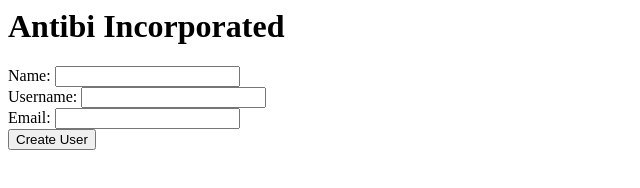
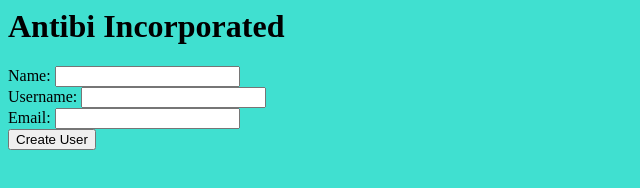
Before and after one commit to AlexWaller1/Hybrids-Rails-JavaScript, a plain HTML site: page index.html in a window 1280 px wide. Shown: the whole page, without its empty margins (0-640 px from the left). Drawn offline with Linux system fonts and the light colour scheme; no server answers.

Commit message:
css styling

```diff
--- a/styles.css
+++ b/styles.css
@@ -14,3 +14,8 @@
     float:left;
     width:50%;
 }
+
+body{
+    color:black;
+    background:turquoise;
+}
```
